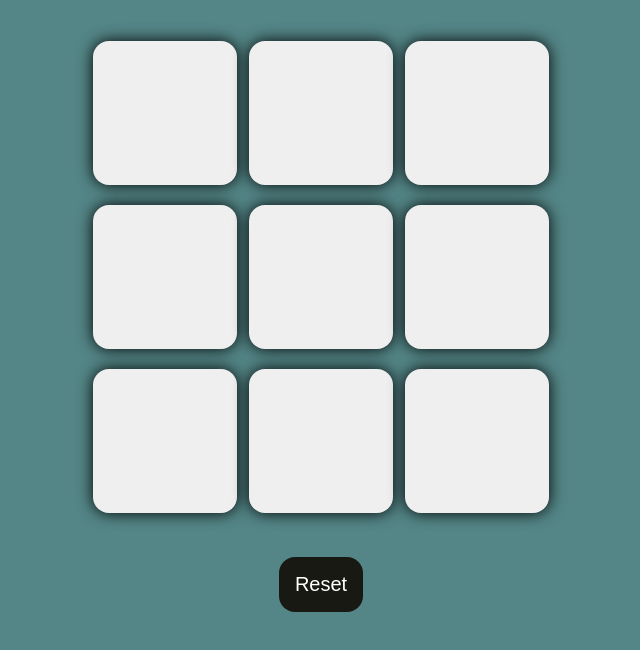
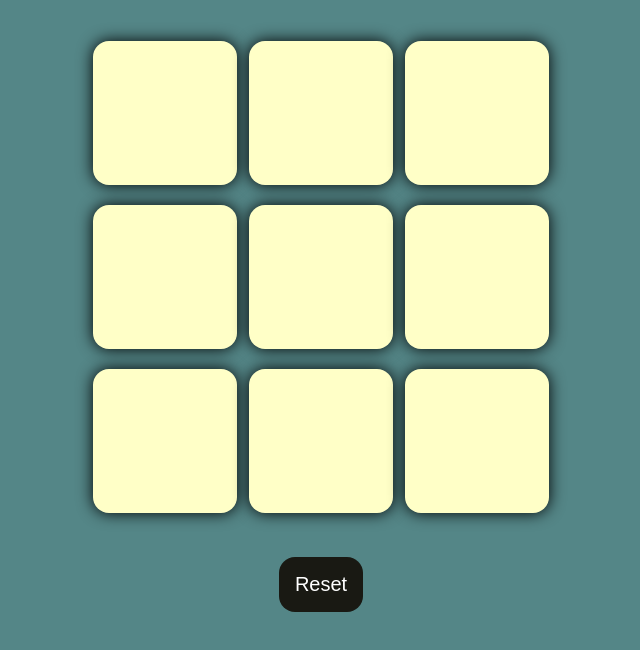
Before and after one commit to Shubham28497/Tic_Tac_toe, a plain HTML site: page Tic_tac_toe/index.html in a window 1280 px wide. Shown: the part 40-690 px from the top of the page, without its empty margins (319-959 px from the left). Drawn offline with Linux system fonts and the light colour scheme.

Commit message:
add css of box

```diff
--- a/Tic_tac_toe/style.css
+++ b/Tic_tac_toe/style.css
@@ -29,6 +29,8 @@ body {
   border: none;
   box-shadow: 0 0 1rem rgba(0, 0, 0, 3);
   font-size: 8vmin;
+  color: red;
+  background-color: #ffffc7;
 }
 #reset-btn {
   padding: 1rem;
```
